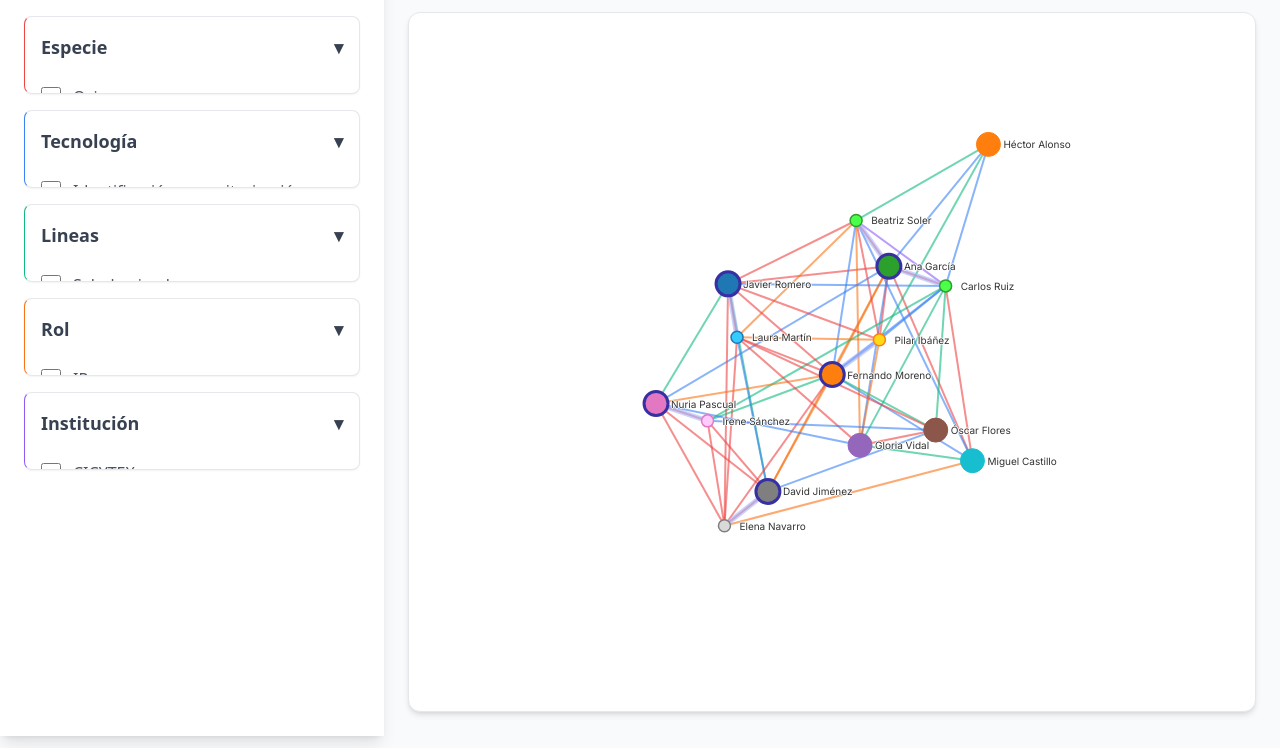
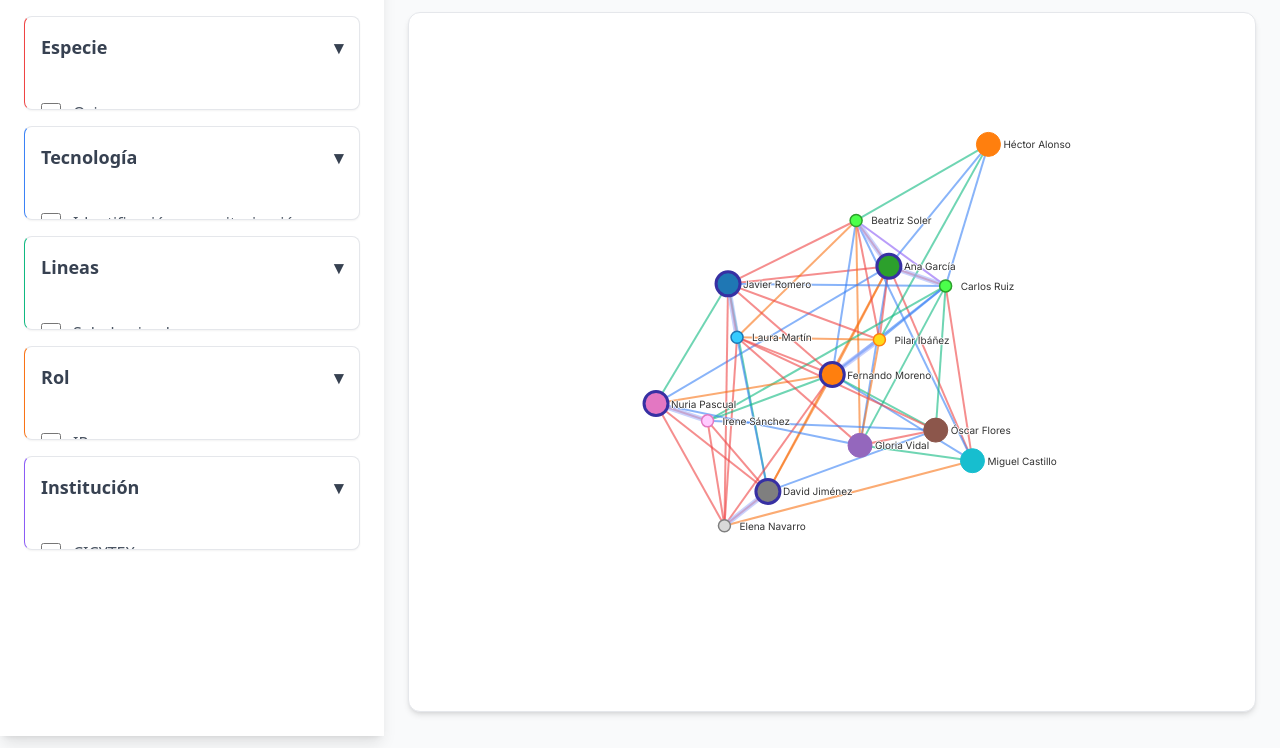
Before and after one commit to VLS76/Red-v5, a plain HTML site: page index.html in a window 1280 px wide. Shown: the part 64-812 px from the top of the page. Drawn offline with nearby package versions, Linux system fonts and the light colour scheme.

Commit message:
Update style.css

```diff
--- a/style.css
+++ b/style.css
@@ -23,6 +23,7 @@ body {
     max-height: 0;
     overflow: hidden;
     transition: max-height 0.3s ease-out;
+    padding-top: 1rem; /* Añadido para el espaciado superior del contenido */
 }
 
 /* Estilos para los elementos del grafo de red */
```
